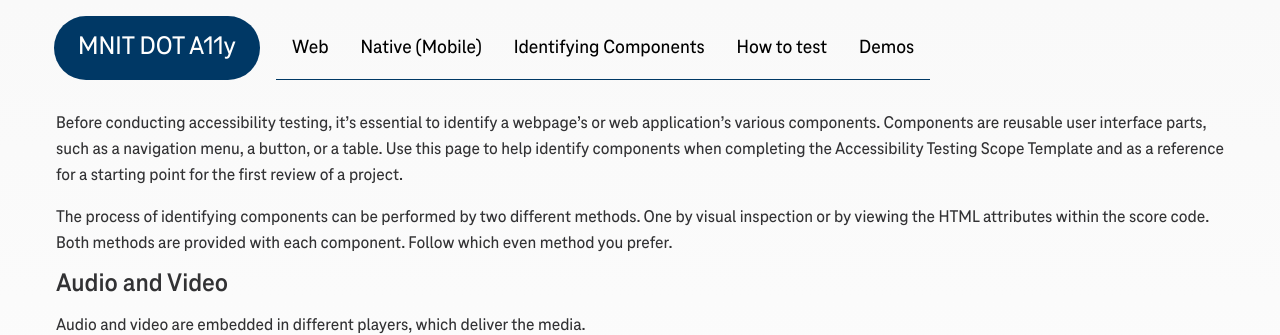
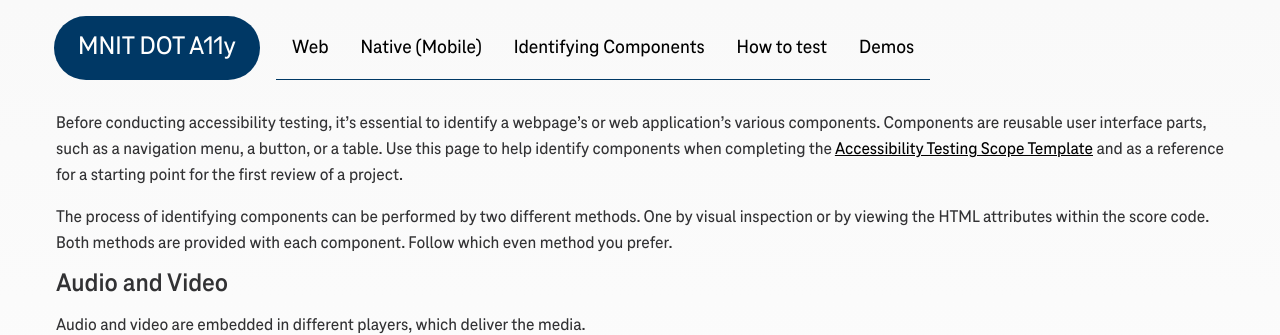
Before and after one commit to MNIT-DOT-a11y/mnit-dot-a11y.github.io, a Jekyll site: the page built from id-components-new.md, in a window 1280 px wide and 900 px high. Shown: the top 335 px of the window. Built offline with Jekyll 4.4.1, drawn with Linux system fonts in a browser that asks for light colours; part of the change alters nothing that is shown.

```diff
--- a/id-components-new.md
+++ b/id-components-new.md
@@ -4,7 +4,7 @@ title: Identifying Components
 permalink: /identifying-components-new/
 ---
 
-Before conducting accessibility testing, it's essential to identify a webpage's or web application's various components. Components are reusable user interface parts, such as a navigation menu, a button, or a table. Use this page to help identify components when completing the Accessibility Testing Scope Template and as a reference for a starting point for the first review of a project.
+Before conducting accessibility testing, it's essential to identify a webpage's or web application's various components. Components are reusable user interface parts, such as a navigation menu, a button, or a table. Use this page to help identify components when completing the [Accessibility Testing Scope Template](https://mn365.sharepoint.com/:w:/r/sites/MNIT_MNIT_DOTAccessibility/Shared%20Documents/General/Templates/A11y%20Scope%20Template.docx?d=wbbb013b97281401f881be4865030dcbd&csf=1&web=1&e=N6YiFg) and as a reference for a starting point for the first review of a project.
 
 The process of identifying components can be performed by two different methods. One by visual inspection or by viewing the HTML attributes within the score code. Both methods are provided with each component. Follow which even method you prefer.
 
```
